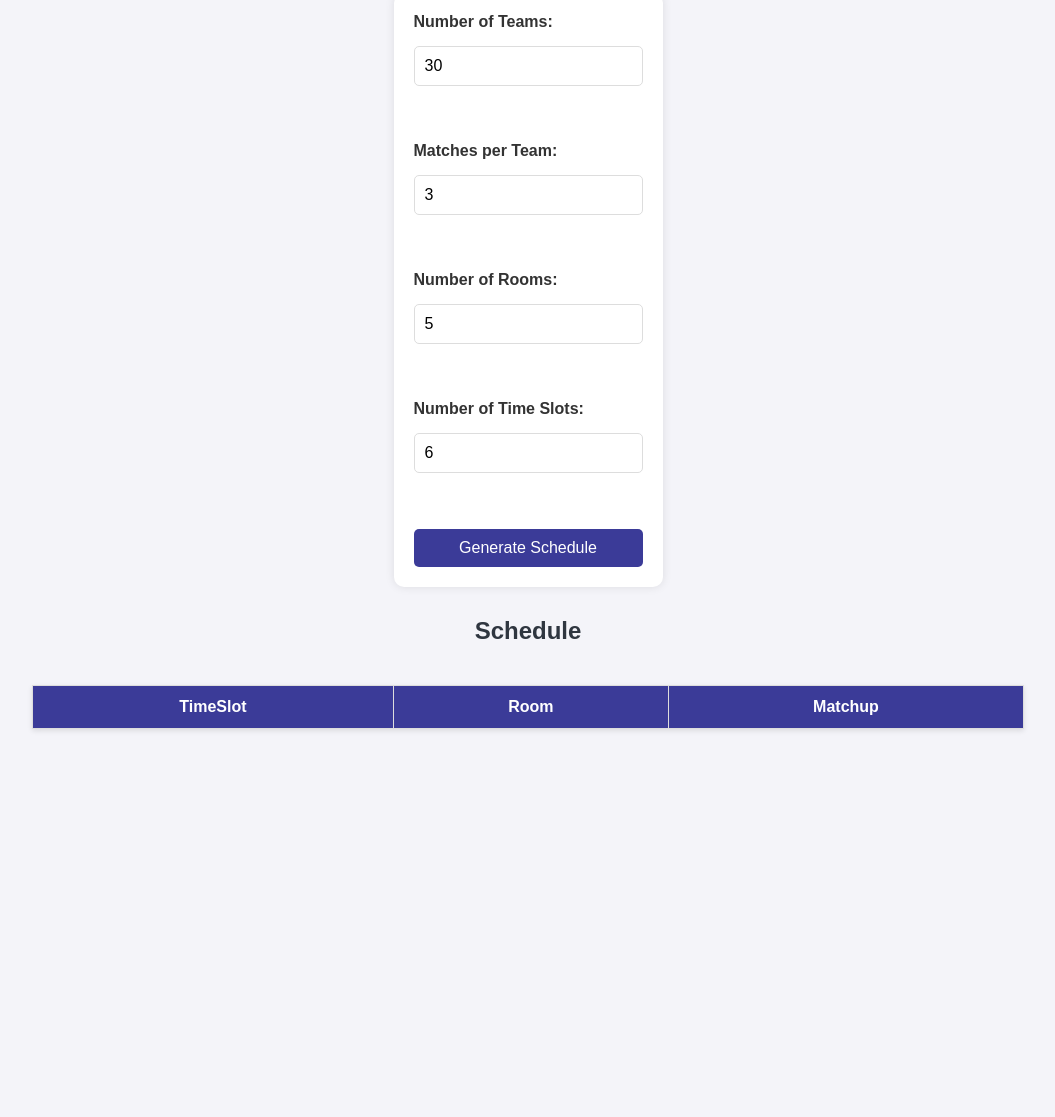
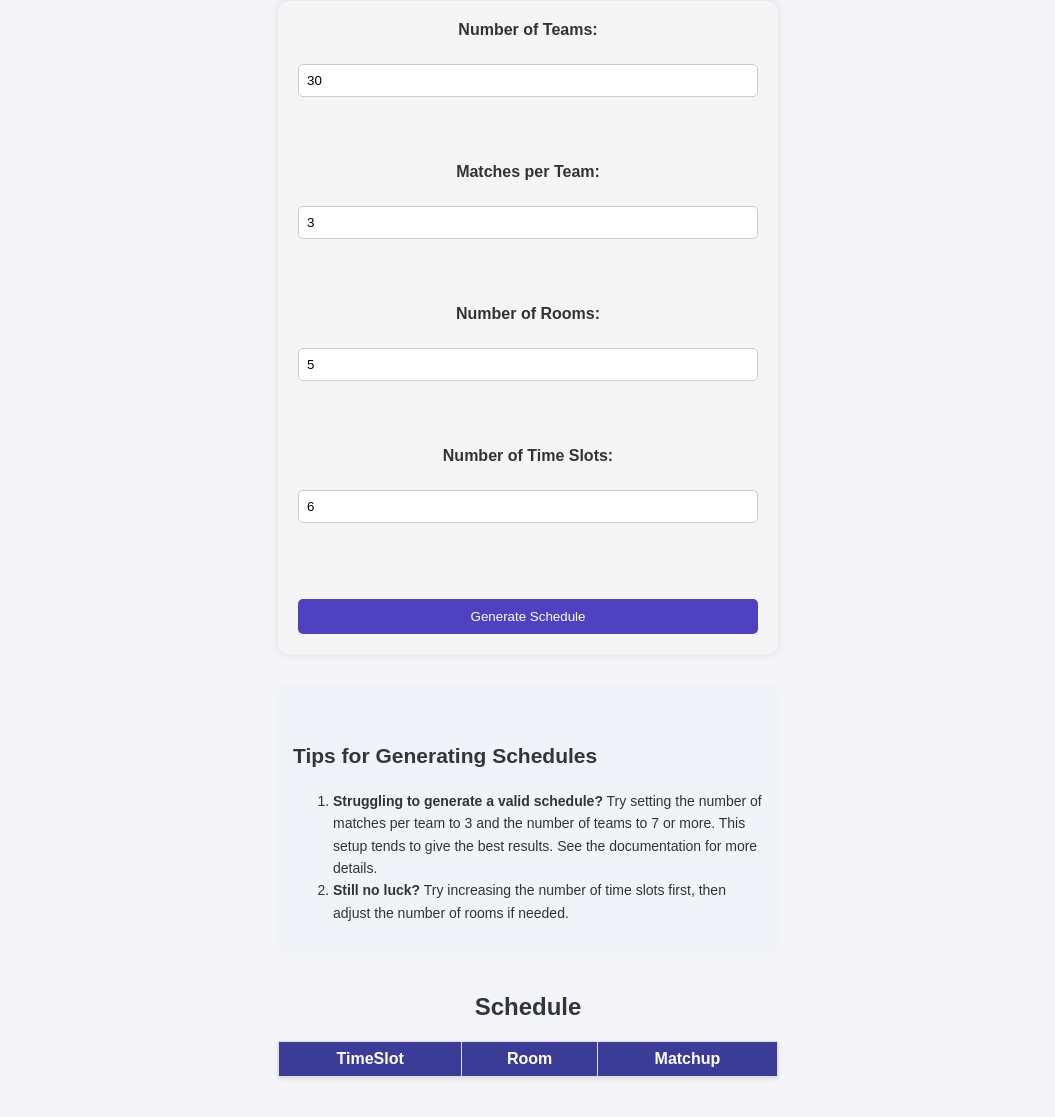
Before and after one commit to s-g-mo/quiz-scheduling-app, a plain HTML site: page app/static/index.html in a window 1280 px wide. Shown: the part 157-1274 px from the top of the page, without its empty margins (112-1167 px from the left). Before the commit the page ends 906 px from the top, so only its background shows below. Drawn offline with Linux system fonts and the light colour scheme.

Commit message:
clean up the front end a bit

```diff
--- a/app/static/index.html
+++ b/app/static/index.html
@@ -8,15 +8,12 @@
     <link rel="icon" href="/static/favicon.ico" type="image/x-icon">
 </head>
 <body>
+<div id="mainContainer">
     <h1>Quiz Schedule Generator</h1>
-
-    <div>
-        <p>
-            <a href="https://github.com/s-g-mo/quiz-scheduling-app", target="_blank">
-                View this project and documentation on GitHub
-            </a>
-        </p>
-    </div>
+    <p>
+        <a href="https://github.com/s-g-mo/quiz-scheduling-app", target="_blank">
+        View this project and documentation on GitHub</a>
+    </p>
 
     <!-- Error message div for showing errors -->
     <div id="error-message" style="color: red;"></div> <!-- Styled for visibility -->
@@ -39,6 +36,14 @@
     <!-- Spinner to indicate the loading process -->
     <div id="spinner" class="spinner" style="display: none;"></div>
 
+    <div id="tipsSection">
+        <h2>Tips for Generating Schedules</h2>
+        <ol>
+            <li><strong>Struggling to generate a valid schedule?</strong> Try setting the number of matches per team to 3 and the number of teams to 7 or more. This setup tends to give the best results. See the documentation for more details.</li>
+            <li><strong>Still no luck?</strong> Try increasing the number of time slots first, then adjust the number of rooms if needed.</li>
+        </ol>
+    </div>
+
     <!-- Table to display results -->
     <h2>Schedule</h2>
     <table id="resultTable">
@@ -52,6 +57,7 @@
         <tbody>
         </tbody>
     </table>
+</div>
 
     <!-- Link to the JavaScript -->
     <script src="/static/app.js"></script>
--- a/app/static/style.css
+++ b/app/static/style.css
@@ -39,20 +39,23 @@ label {
 }
 
 input[type="number"] {
-    padding: 10px;
-    font-size: 16px;
-    border: 1px solid #ddd;
+    width: 100%;
+    padding: 8px;
+    margin-top: 10px;
+    margin-bottom: 10px;
+    box-sizing: border-box;
     border-radius: 5px;
+    border: 1px solid #ccc;
 }
 
 input[type="submit"] {
-    padding: 10px;
-    font-size: 16px;
-    background-color: #3b3b98;
-    color: white;
+    padding: 10px 20px;
+    background-color: #4e42c2;
+    color: #fff;
     border: none;
     border-radius: 5px;
     cursor: pointer;
+    margin-top: 10px;
 }
 
 input[type="submit"]:hover {
@@ -87,19 +90,64 @@ tbody tr:hover {
 }
 
 /* Spinner styling */
-.spinner {
+#spinner {
+    margin: 20px auto;
+    display: block;
+    width: 50px;
+    height: 50px;
     border: 8px solid #f3f3f3;
-    border-top: 8px solid #3b3b98;
+    border-top: 8px solid #4e42c2;
     border-radius: 50%;
-    width: 60px;
-    height: 60px;
     animation: spin 1s linear infinite;
-    margin-top: 20px;
-    margin-bottom: 20px;
 }
 
-/* Spin animation */
 @keyframes spin {
     0% { transform: rotate(0deg); }
     100% { transform: rotate(360deg); }
 }
+
+#mainContainer {
+    max-width: 500px;
+    margin: 0 auto;
+    text-align: center;
+    padding: 20px;
+}
+
+#formContainer {
+    margin-top: 20px;
+    padding: 20px;
+    background-color: #f5f5f5;
+    border-radius: 10px;
+}
+
+#tipsSection {
+    background-color: #f0f4f8;
+    padding: 15px;
+    margin-top: 30px;
+    border-radius: 8px;
+    text-align: left;
+    font-size: 14px;
+    line-height: 1.6;
+}
+
+#tipsSection ul {
+    padding-left: 20px;
+    text-align: left;
+}
+
+
+table {
+    width: 100%;
+    border-collapse: collapse;
+    margin-top: 20px;
+}
+
+th, td {
+    border: 1px solid #ddd;
+    padding: 8px;
+    text-align: center;
+}
+
+h2 {
+    margin-top: 40px;
+}
```
